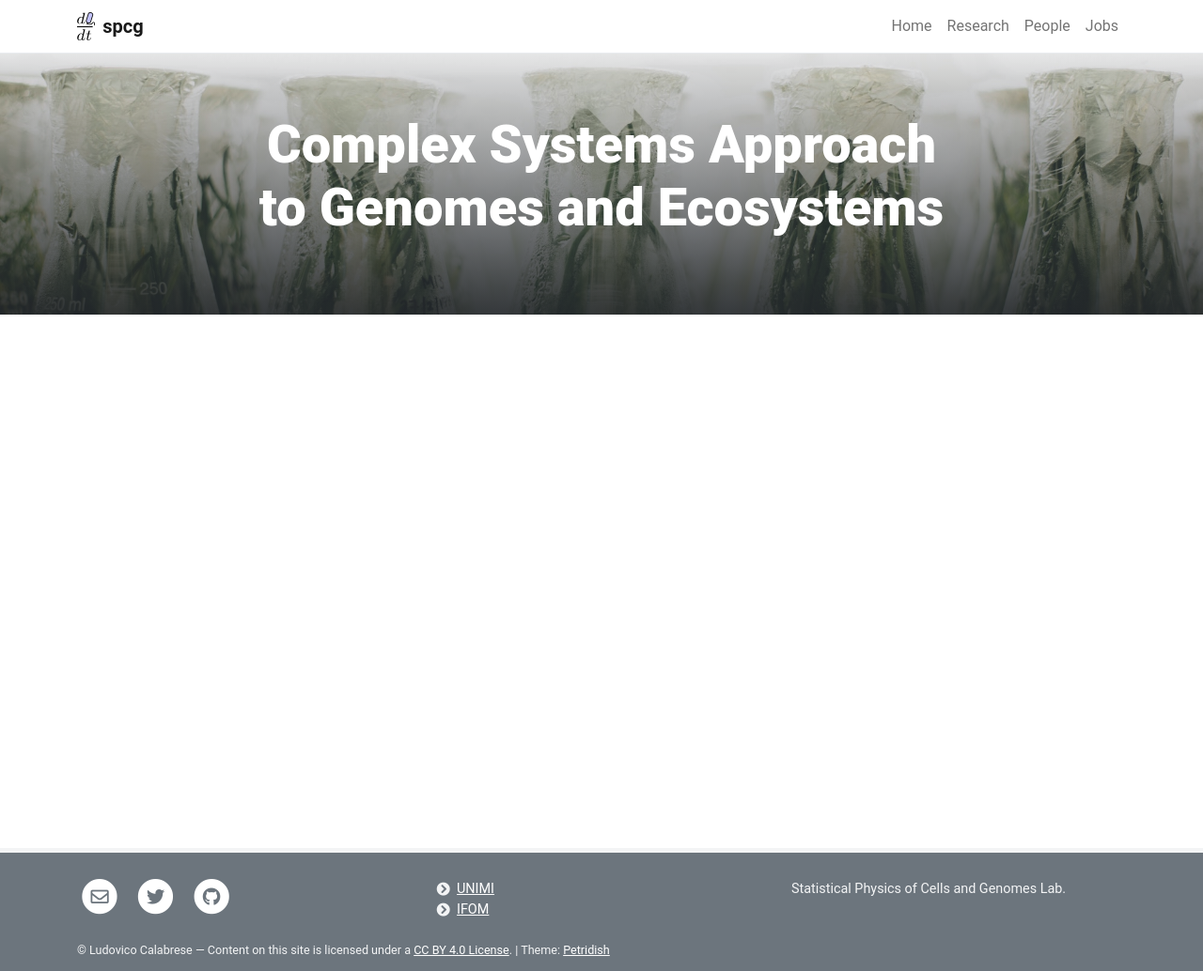
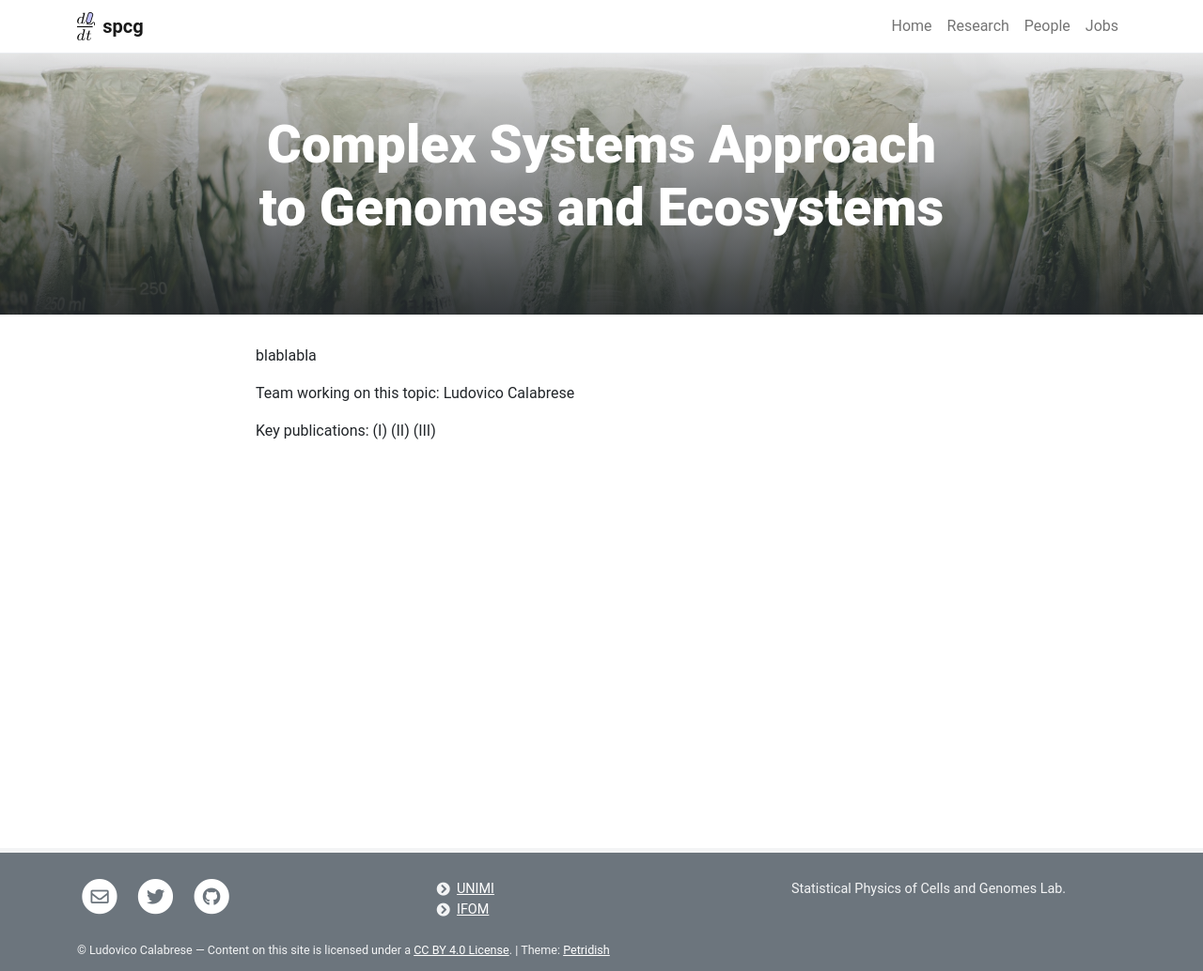
Before and after one commit to mcltone/spcg, a Jekyll site: the page built from _posts/2019-01-01-comp-syst.md, in a window 1280 px wide. Shown: the whole page at 94% size. Built offline with Jekyll 4.4.1, drawn with Linux system fonts in a browser that asks for light colours.

Commit message:
Update 2019-01-01-comp-syst.md

```diff
--- a/_posts/2019-01-01-comp-syst.md
+++ b/_posts/2019-01-01-comp-syst.md
@@ -5,3 +5,12 @@ categories:
 permalink: /research/complex-syst
 description:
 ---
+
+blablabla
+
+Team working on this topic: Ludovico Calabrese
+
+Key publications:
+(I)
+(II)
+(III)
```
